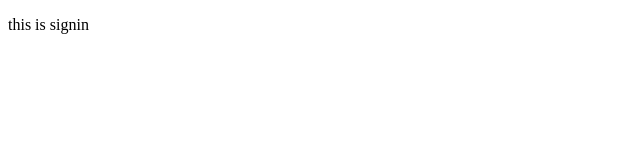
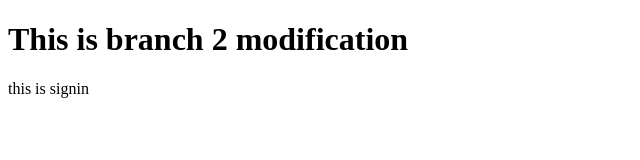
Before and after one commit to hemumamu/GitPractice, a plain HTML site: page signin.html in a window 1280 px wide. Shown: the whole page, without its empty margins (0-640 px from the left). Drawn offline with Linux system fonts and the light colour scheme.

Commit message:
signin modified

```diff
--- a/signin.html
+++ b/signin.html
@@ -6,7 +6,11 @@
     <title>Document</title>
 </head>
 <body>
+    <h1>This is branch 2 modification
+
+    </h1>
     <p>this is signin</p>
+
 
 </body>
 </html>
```
